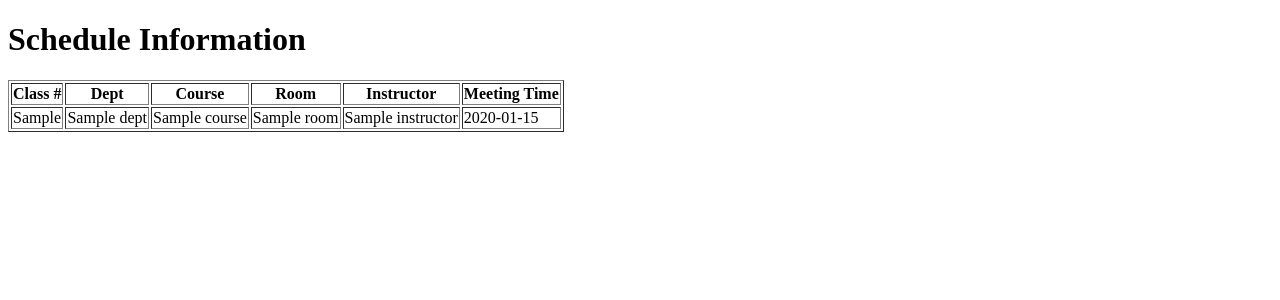
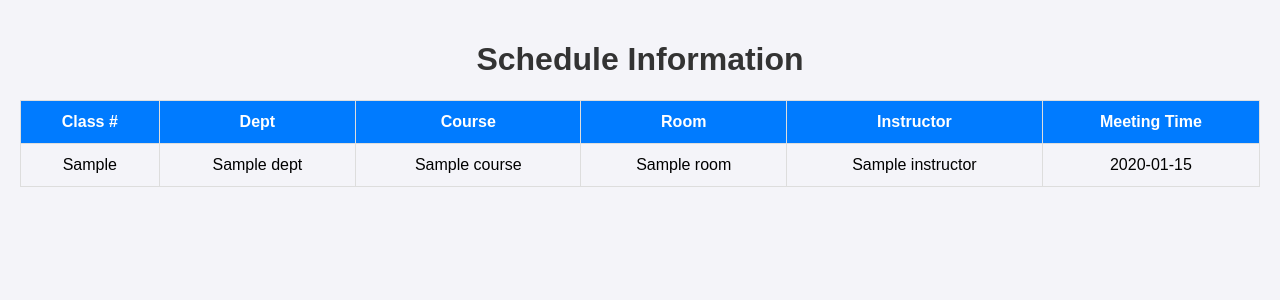
Before and after one commit to Swapnil2324/TimetableGenAI, a Flask app: template templates/schedule.html in a window 1280 px wide. Shown: the top 300 px of the page. Run offline with Flask 3, Linux system fonts and the light colour scheme; the template is opened without the code that fills it: most values are stand-ins (such as "Sample title", 1, 10 or a date in 2020).

Commit message:
Upadted index.html

```diff
--- a/templates/schedule.html
+++ b/templates/schedule.html
@@ -3,11 +3,45 @@
 <head>
     <meta charset="UTF-8">
     <meta name="viewport" content="width=device-width, initial-scale=1.0">
-    <title>Schedule</title>
+    <title>Schedule Information</title>
+    <style>
+        body {
+            font-family: Arial, sans-serif;
+            background-color: #f4f4f9;
+            margin: 0;
+            padding: 20px;
+        }
+        h1 {
+            text-align: center;
+            color: #333;
+        }
+        table {
+            width: 100%;
+            border-collapse: collapse;
+            margin: 20px 0;
+        }
+        table, th, td {
+            border: 1px solid #ddd;
+        }
+        th, td {
+            padding: 12px;
+            text-align: center;
+        }
+        th {
+            background-color: #007bff;
+            color: #fff;
+        }
+        tr:nth-child(even) {
+            background-color: #f2f2f2;
+        }
+        tr:hover {
+            background-color: #ddd;
+        }
+    </style>
 </head>
 <body>
     <h1>Schedule Information</h1>
-    <table border="1">
+    <table>
         <thead>
             <tr>
                 <th>Class #</th>
```
